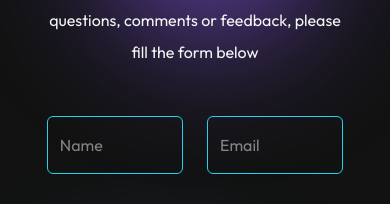
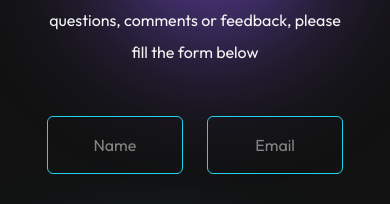
Before and after one commit to anisha-11/anisha-portfolio, a Next.js app: page / in a window 390 px wide. Shown: the part 5625-5829 px from the top of the page. Built offline with nearby package versions, Linux system fonts and the light colour scheme; a web font is replaced by a local one.

Commit message:
making text center m=for mobile contact

```diff
--- a/app/components/Contact.jsx
+++ b/app/components/Contact.jsx
@@ -40,9 +40,9 @@ const Contact = () => {
       <form onSubmit={onSubmit} className='max-w-2xl mx-auto'>
         <div className='grid grid-cols-2 gap-6 mt-10 mb-8'>
           <input type="text" placeholder='Name' required
-          className='flex-1 p-3 outline-none border-[0.5px] border-[#22D3EE] rounded-md focus:border-[#8B5CF6] focus:shadow-[0_0_10px_#8B5CF6] transition-colors duration-300' name='name'/>
+          className='text-center md:text-left flex-1 p-3 outline-none border-[0.5px] border-[#22D3EE] rounded-md focus:border-[#8B5CF6] focus:shadow-[0_0_10px_#8B5CF6] transition-colors duration-300' name='name'/>
           <input type="email" placeholder='Email' required
-          className='flex-1 p-3 outline-none border-[0.5px] border-[#22D3EE] rounded-md focus:border-[#8B5CF6] focus:shadow-[0_0_10px_#8B5CF6] transition-colors duration-300' name='email'/>
+          className='text-center md:text-left flex-1 p-3 outline-none border-[0.5px] border-[#22D3EE] rounded-md focus:border-[#8B5CF6] focus:shadow-[0_0_10px_#8B5CF6] transition-colors duration-300' name='email'/>
         </div>
         <textarea rows="6" placeholder='Message' required
         className='w-full p-4 outline-none border-[0.5px] border-[#22D3EE] rounded-md focus:border-[#8B5CF6] focus:shadow-[0_0_10px_#8B5CF6] transition-colors duration-300 mb-6' name='message'>
```
